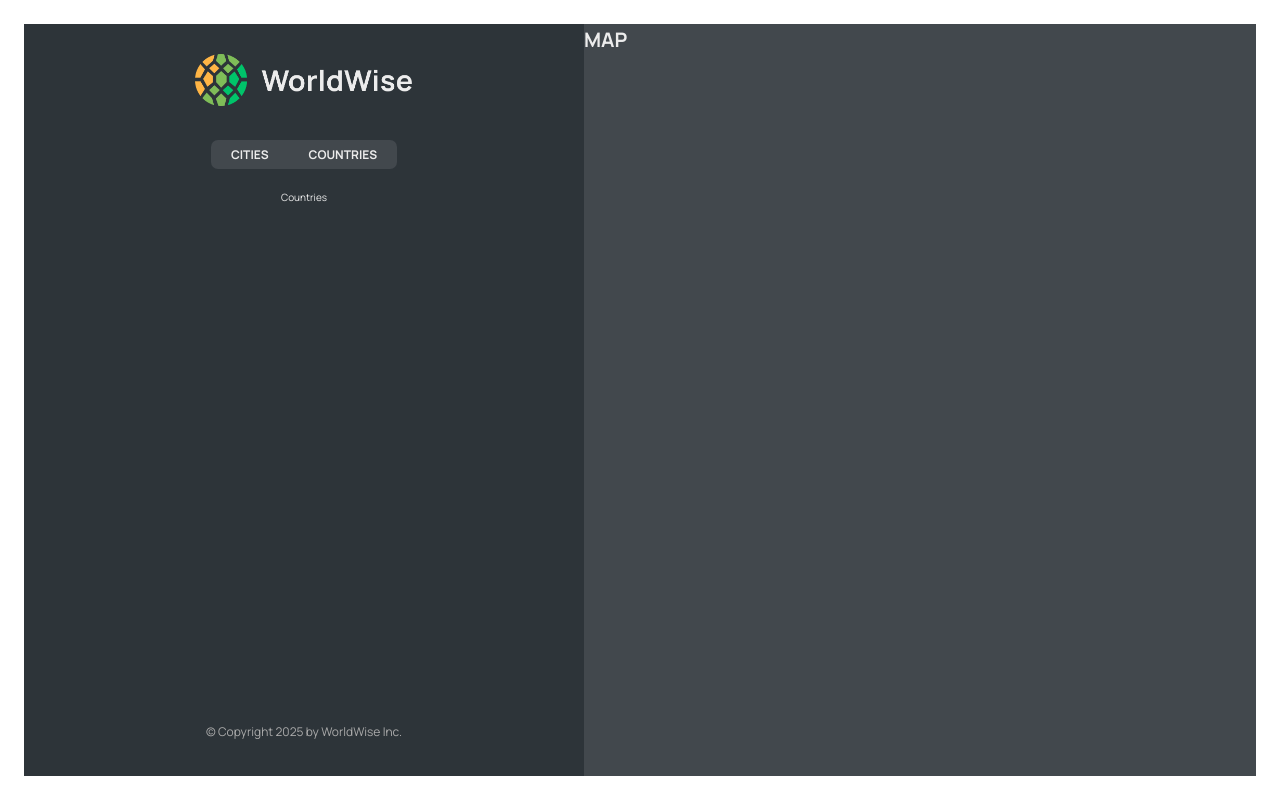
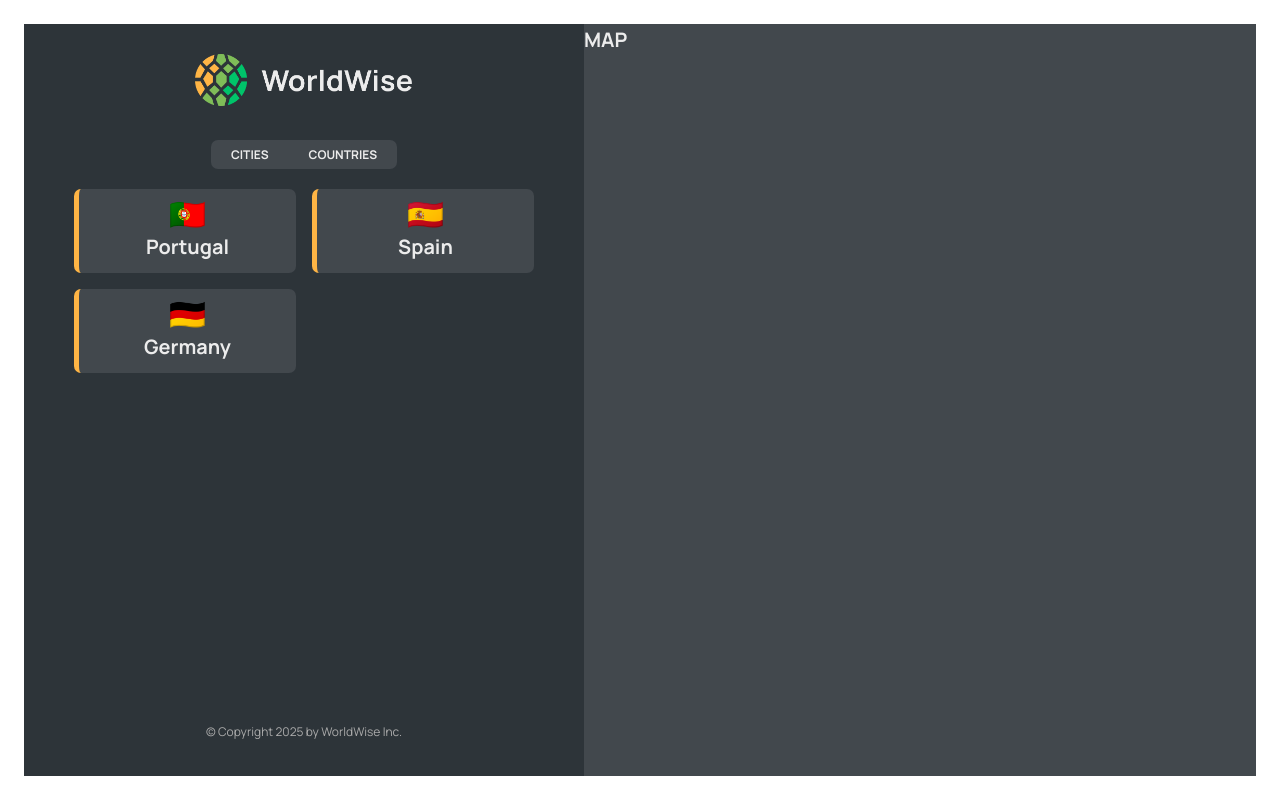
Before and after one commit to lumidee007/worldwise, a React (Vite) app: page /app/countries in a window 1280 px wide. Built offline with nearby package versions, Linux system fonts and the light colour scheme; data requests are answered from the project's data file.

Commit message:
feat: implement CountryList and CountryItem to render unique countries

```diff
--- a/src/App.jsx
+++ b/src/App.jsx
@@ -1,5 +1,10 @@
 import React from "react";
-import { Route, Routes, BrowserRouter as Router } from "react-router-dom";
+import {
+  Route,
+  Routes,
+  BrowserRouter as Router,
+  Navigate,
+} from "react-router-dom";
 import Homepage from "./Pages/Homepage";
 import Pricing from "./Pages/Pricing";
 import Product from "./Pages/Product";
@@ -8,6 +13,7 @@ import Login from "./Pages/Login";
 import NotFound from "./Pages/NotFound";
 import CityList from "./components/CityList";
 import { useState, useEffect } from "react";
+import CountryList from "./components/CountryList";
 
 export default function App() {
   const [cities, setCities] = useState([]);
@@ -45,12 +51,15 @@ export default function App() {
           <Route path="login" element={<Login />} />
 
           <Route path="app" element={<AppLayout />}>
-            <Route index element={<p>App landing page</p>} />
+            <Route index element={<Navigate to="cities" replace />} />
             <Route
               path="cities"
               element={<CityList cities={cities} isLoading={isLoading} />}
             />
-            <Route path="countries" element={<p>Countries</p>} />
+            <Route
+              path="countries"
+              element={<CountryList cities={cities} isLoading={isLoading} />}
+            />
           </Route>
           <Route path="*" element={<NotFound />} />
         </Routes>
--- /dev/null
+++ b/src/components/CountryItem.jsx
@@ -0,0 +1,12 @@
+import React from "react";
+import styles from "./CountryItem.module.css";
+
+export default function CountryItem({ city }) {
+  const { emoji, country } = city;
+  return (
+    <li className={styles.countryItem}>
+      <span className={styles.emoji}>{emoji}</span>
+      <h3 className={styles.name}>{country}</h3>
+    </li>
+  );
+}
--- /dev/null
+++ b/src/components/CountryItem.module.css
@@ -0,0 +1,19 @@
+.countryItem {
+  display: flex;
+  flex-direction: column;
+  align-items: center;
+  gap: 0.2rem;
+
+  font-size: 1.7rem;
+  font-weight: 600;
+
+  background-color: var(--color-dark--2);
+  border-radius: 7px;
+  padding: 1rem 2rem;
+  border-left: 5px solid var(--color-brand--1);
+}
+
+.countryItem span:first-child {
+  font-size: 3rem;
+  line-height: 1;
+}
--- /dev/null
+++ b/src/components/CountryList.jsx
@@ -0,0 +1,29 @@
+import React from "react";
+import Spinner from "./Spinner";
+import CountryItem from "./CountryItem";
+import styles from "./CountryList.module.css";
+import Message from "./Message";
+
+export default function CountryList({ cities, isLoading }) {
+  if (isLoading) return <Spinner />;
+
+  if (!cities.length) {
+    return <Message message="Add you first City" />;
+  }
+
+  const uniqueCountries = cities.reduce((acc, city) => {
+    const exists = acc.some((item) => item.country === city.country);
+    if (!exists) {
+      acc.push(city);
+    }
+    return acc;
+  }, []);
+
+  return (
+    <ul className={styles.countryList}>
+      {uniqueCountries.map((city) => (
+        <CountryItem key={city.id} city={city} />
+      ))}
+    </ul>
+  );
+}
--- /dev/null
+++ b/src/components/CountryList.module.css
@@ -0,0 +1,12 @@
+.countryList {
+  width: 100%;
+  height: 65vh;
+  list-style: none;
+  overflow-y: scroll;
+  overflow-x: hidden;
+
+  display: grid;
+  grid-template-columns: 1fr 1fr;
+  align-content: start;
+  gap: 1.6rem;
+}
--- a/src/index.css
+++ b/src/index.css
@@ -18,7 +18,7 @@
 * {
   margin: 0;
   padding: 0;
-  box-sizing: inherit;
+  box-sizing: border-box;
 }
 
 html {
```
